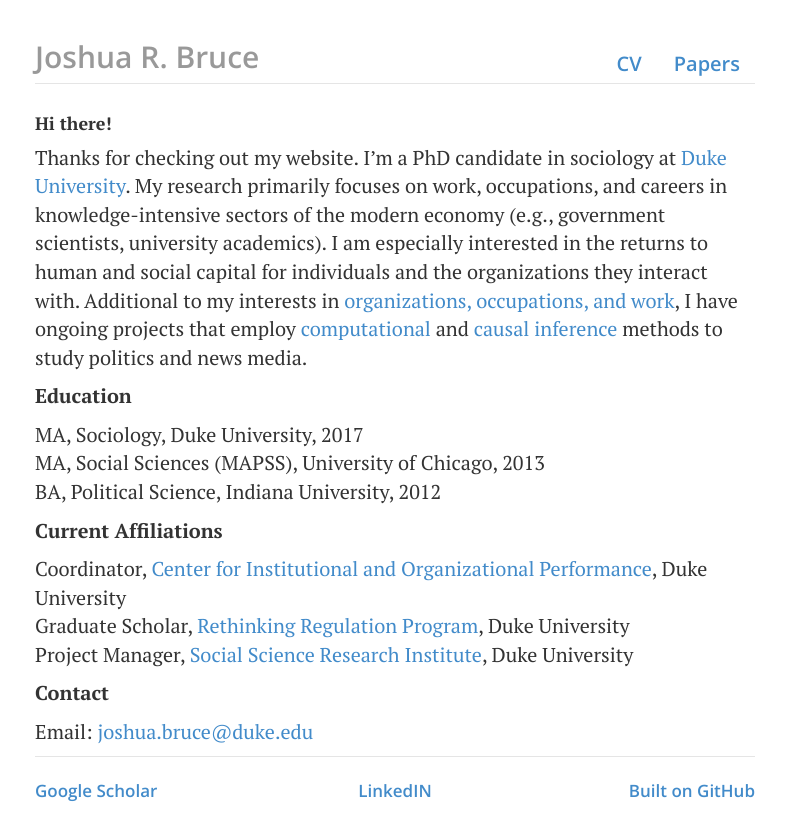
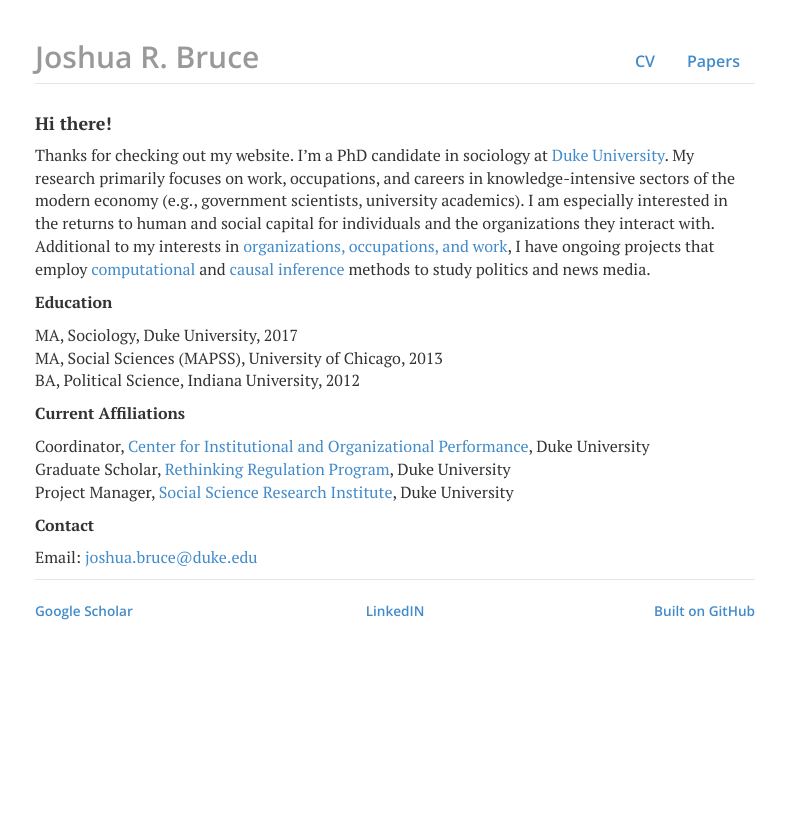
Before and after one commit to joshuarbruce/joshuarbruce.github.io, a Jekyll site: the page built from index.html, in a window 1280 px wide. Shown: the top 840 px of the page, without its empty margins (245-1031 px from the left). Built offline with Jekyll 4.4.1, drawn with Linux system fonts in a browser that asks for light colours; nearby versions of some CDN libraries.

Commit message:
Update style.css

```diff
--- a/css/style.css
+++ b/css/style.css
@@ -2,7 +2,7 @@
 @import url(https://fonts.googleapis.com/css?family=PT+Serif:400,400i,700,700i|Open+Sans:600);
 
 /* Set body and header text to PT Serif serif font */
-body { padding-top: 20px; padding-bottom: 40px; font-family: 'PT Serif', serif; font-size: 20px; }
+body { padding-top: 20px; padding-bottom: 40px; font-family: 'PT Serif', serif; font-size: 16px; }
 
 h1, h2, h3, h4, h5, h6, .h1, .h2, .h3, .h4, .h5, .h6 { font-family: 'PT Serif', serif; font-weight: 700; }
 
```
